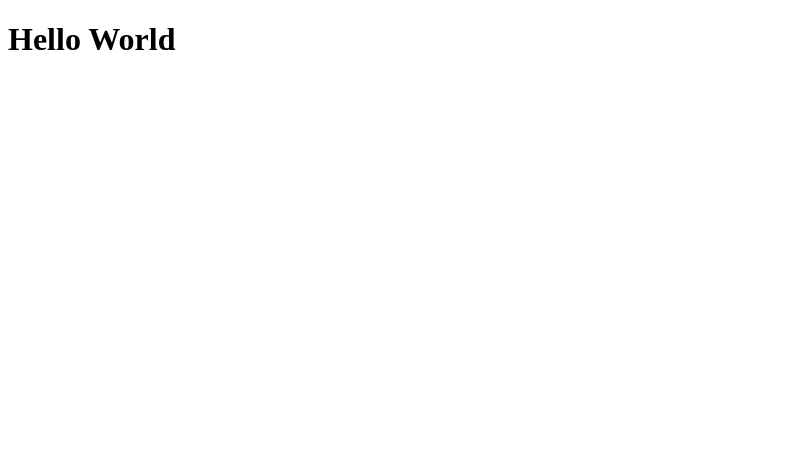
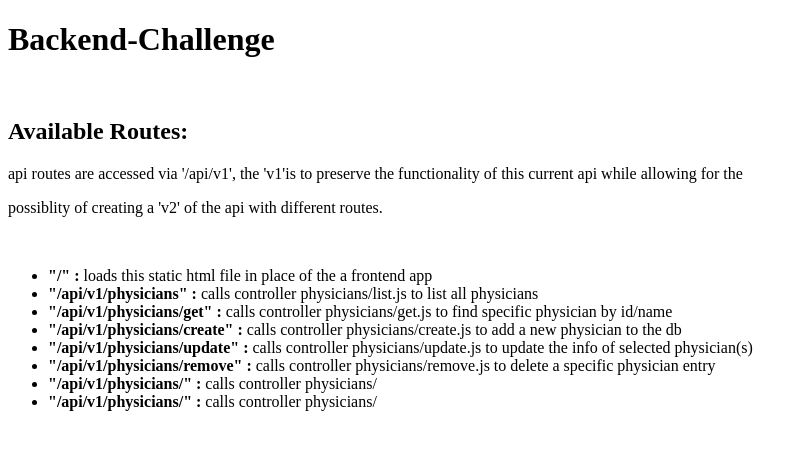
Before and after one commit to Pioneer18/backend-challenge, a website: page public/index.html in a window 1280 px wide. Shown: the whole page, without its empty margins (0-808 px from the left). Drawn offline with Linux system fonts and the light colour scheme.

Commit message:
added explanation of crud routes and method of execution on the index.html file. will begin creating crud routes with physician controller files now

```diff
--- a/public/index.html
+++ b/public/index.html
@@ -7,6 +7,21 @@
     <meta name="viewport" content="width=device-width, initial-scale=1">
 </head>
 <body>
-    <h1>Hello World</h1>
+    <h1>Backend-Challenge</h1>
+    </br>
+    <h2>Available Routes:</h2>
+    <p>api routes are accessed via '/api/v1', the 'v1'is to preserve the functionality of this current api while allowing for the</p>
+    <p>possiblity of creating a 'v2' of the api with different routes.</p>
+    </br>
+    <ul>
+        <li><strong>"/" :</strong> loads this static html file in place of the a frontend app</li>
+        <li><strong>"/api/v1/physicians" :</strong> calls controller physicians/list.js to list all physicians</li>
+        <li><strong>"/api/v1/physicians/get" :</strong> calls controller physicians/get.js to find specific physician by id/name</li>
+        <li><strong>"/api/v1/physicians/create" :</strong> calls controller physicians/create.js to add a new physician to the db</li>
+        <li><strong>"/api/v1/physicians/update" :</strong> calls controller physicians/update.js to update the info of selected physician(s)</li>
+        <li><strong>"/api/v1/physicians/remove" :</strong> calls controller physicians/remove.js to delete a specific physician entry</li>
+        <li><strong>"/api/v1/physicians/" :</strong> calls controller physicians/</li>
+        <li><strong>"/api/v1/physicians/" :</strong> calls controller physicians/</li>
+    </ul>
 </body>
 </html>
```
